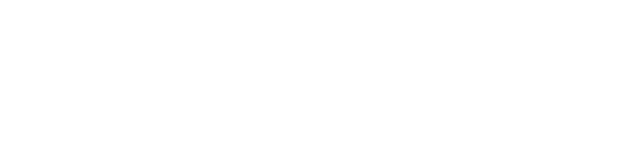
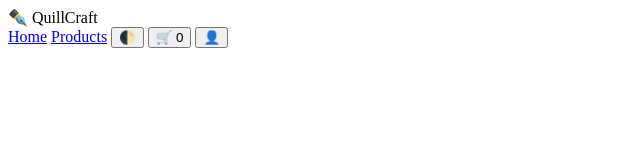
Before and after one commit to Shrilesh-Dhobale/QuillCraft, a plain HTML site: page index.html in a window 1280 px wide. Shown: the whole page, without its empty margins (0-640 px from the left). Drawn offline with Linux system fonts and the light colour scheme.

Commit message:
Data theme added

```diff
--- a/index.html
+++ b/index.html
@@ -1,11 +1,26 @@
 <!DOCTYPE html>
-<html lang="en">
+<html lang="en" data-theme="light">
 <head>
     <meta charset="UTF-8">
     <meta name="viewport" content="width=device-width, initial-scale=1.0">
-    <title>Document</title>
+    <title>QuillCraft</title>
 </head>
 <body>
+    <header>
+        <nav>
+            <div class="logo">✒️ QuillCraft</div>
+            <div class="nav-links">
+                <a href="index.html">Home</a>
+                <a href="#" onclick="showProducts()">Products</a>
+                <button class="icon-btn">🌓</button>
+                <button class="icon-btn">
+                    🛒
+                    <span class="cart-count" id="cartCount">0</span>
+                </button>
+                <button class="icon-btn" onclick="showAuth()">👤</button>
+            </div>
+        </nav>
+    </header>
 
 </body>
 </html>
```
